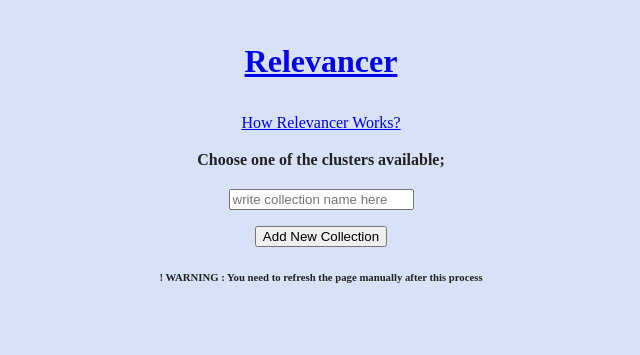
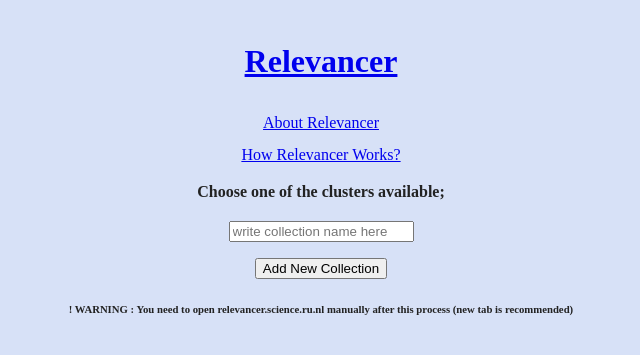
Before and after one commit to cengelif/Relevancer, a Django app: template RelevancerDjango/templates/base.html in a window 1280 px wide. Shown: the top 355 px of the page, without its empty margins (319-959 px from the left). Run offline with Django 3.2, Linux system fonts and the light colour scheme; the template is opened without the code that fills it, so the values that code supplies are empty.

Commit message:
About page and Github ribbon are added

```diff
--- a/RelevancerDjango/RelevancerDjango/urls.py
+++ b/RelevancerDjango/RelevancerDjango/urls.py
@@ -13,6 +13,8 @@ urlpatterns = patterns('',
 
 	url(r'^clustering$', Clustering.as_view(), name='clustering'),
 
-	url(r'^how_it_works/step:(?P<page>\w+)$', HowItWorks.as_view(), name='howitworks')
+	url(r'^how_it_works/step:(?P<page>\w+)$', HowItWorks.as_view(), name='howitworks'),
+
+	url(r'^about$', About.as_view(), name='about')
 
 )
--- a/RelevancerDjango/templates/base.html
+++ b/RelevancerDjango/templates/base.html
@@ -52,7 +52,13 @@ ul{
 
 		{% block main %}
 
+		<a href="{% url 'about' %}">About Relevancer</a>
+
+		<br>
+
 		<!-- a href="{% url 'clustering' %}">Cluster the Tweets</a -->
+
+		<br>
 
 		<a href="{% url 'howitworks' 'Raw_Data' %}">How Relevancer Works?</a>
 
@@ -81,7 +87,7 @@ ul{
   				<input type="submit" name="addcollection" value="Add New Collection">
  	 	</form>
 
- 	 	<h6>! WARNING : You need to refresh the page manually after this process</h6>
+ 	 	<h6>! WARNING : You need to open relevancer.science.ru.nl manually after this process (new tab is recommended)</h6>
 
 
 		{% endblock %}
```
Also changed, not shown: RelevancerDjango/main/views.py (+12 -0 lines), RelevancerDjango/templates/about.html (added, +22 -0 lines).
